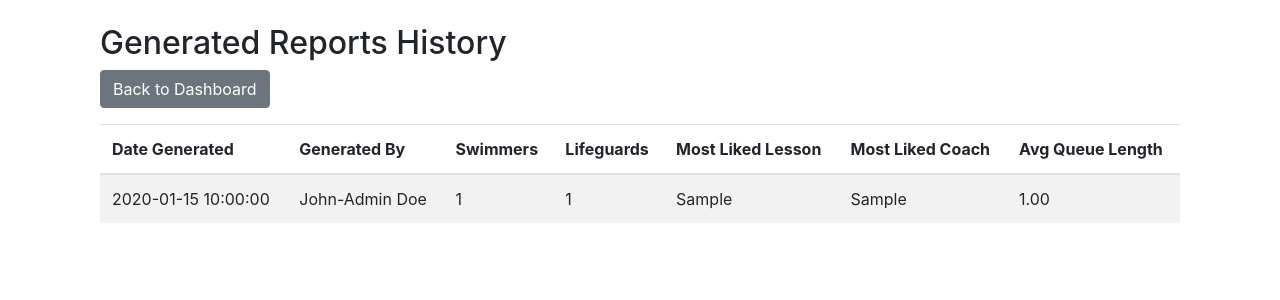
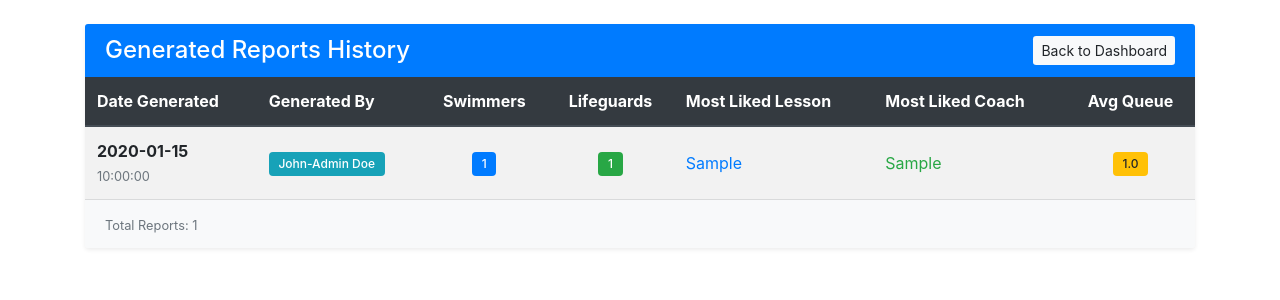
Before and after one commit to uygararas/pool_registration_system, a Flask app: page /view_reports in a window 1280 px wide. Shown: the top 300 px of the page. Run offline with Flask 3, Linux system fonts and the light colour scheme; a user stored in the database is signed in; data comes from the database, SQL or seed files in the repository; tables that the repository leaves empty hold one stand-in row (values such as "Sample post"); data that the repository does not hold is empty; some libraries are stand-ins or nearby versions.

Commit message:
some ui and aggregate changes

```diff
--- a/app/app.py
+++ b/app/app.py
@@ -1694,40 +1694,54 @@ def generate_report():
         FROM lesson l
         JOIN lessonReview lr ON l.session_id = lr.lesson_id
         JOIN review r ON lr.review_id = r.review_id
-        GROUP BY l.session_id
-        ORDER BY AVG(r.rating) DESC
+        GROUP BY l.session_id, l.session_type
+        HAVING AVG(r.rating) = (
+            SELECT MAX(avg_rating)
+            FROM (
+                SELECT AVG(r2.rating) as avg_rating
+                FROM lesson l2
+                JOIN lessonReview lr2 ON l2.session_id = lr2.lesson_id
+                JOIN review r2 ON lr2.review_id = r2.review_id
+                GROUP BY l2.session_id
+            ) as avg_ratings
+        )
         LIMIT 1;
         """)
         most_liked_lesson = cursor.fetchone()
         most_liked_lesson = most_liked_lesson[0] if most_liked_lesson else "No data"
 
-        # Most liked coach
+        # Most liked coach - UPDATED to use MAX
         cursor.execute("""
         SELECT u.forename, u.surname
         FROM user u
         JOIN coachReview cr ON u.user_id = cr.coach_id
         JOIN review r ON cr.review_id = r.review_id
-        GROUP BY u.user_id
-        ORDER BY AVG(r.rating) DESC
+        GROUP BY u.user_id, u.forename, u.surname
+        HAVING AVG(r.rating) = (
+            SELECT MAX(avg_rating)
+            FROM (
+                SELECT AVG(r2.rating) as avg_rating
+                FROM coachReview cr2
+                JOIN review r2 ON cr2.review_id = r2.review_id
+                GROUP BY cr2.coach_id
+            ) as avg_ratings
+        )
         LIMIT 1
         """)
         most_liked_coach = cursor.fetchone()
         most_liked_coach = f"{most_liked_coach[0]} {most_liked_coach[1]}" if most_liked_coach else "No data"
 
-        # Average queue length - UPDATED QUERY
+        # Average queue length - Using COUNT and AVG
         cursor.execute("""
-            SELECT COUNT(*) as queue_count, lesson_id
-            FROM swimmerWaitQueue
-            GROUP BY lesson_id
-            """)
-        queue_counts = cursor.fetchall()
-
-        # Calculate average queue length
-        if queue_counts:
-            total_queue_length = sum(count[0] for count in queue_counts)
-            average_queue_length = round(total_queue_length / len(queue_counts), 2)
-        else:
-            average_queue_length = 0
+            SELECT AVG(queue_count) as avg_queue_length
+            FROM (
+                SELECT COUNT(*) as queue_count
+                FROM swimmerWaitQueue
+                GROUP BY lesson_id
+            ) as queue_counts
+        """)
+        result = cursor.fetchone()
+        average_queue_length = round(result[0], 2) if result[0] else 0
 
         # Save report to database
         try:
@@ -1742,7 +1756,7 @@ def generate_report():
                     average_queue_length
                 ) VALUES (%s, NOW(), %s, %s, %s, %s, %s)
             """, (
-                session['user_id'],  # Changed from session['id'] to session['user_id']
+                session['user_id'],
                 number_of_swimmer,
                 number_of_lifeguard,
                 most_liked_lesson,
@@ -1752,7 +1766,6 @@ def generate_report():
             mysql.connection.commit()
             flash('Report generated and saved successfully!', 'success')
         except Exception as e:
-            # Log the error but don't stop the report from being displayed
             print(f"Error saving report: {e}")
             mysql.connection.rollback()
             flash('Error saving report to database!', 'danger')
--- a/app/templates/view_reports.html
+++ b/app/templates/view_reports.html
@@ -3,43 +3,119 @@
 {% block title %}View Reports{% endblock %}
 
 {% block content %}
-<div class="container mt-4">
-    <h2>Generated Reports History</h2>
-    <a href="{{ url_for('admin_homepage') }}" class="btn btn-secondary mb-3">Back to Dashboard</a>
+<!-- Add Bootstrap 4 compatible styling -->
+<div class="mt-4">
+    <div class="card">
+        <div class="card-header bg-primary text-white d-flex justify-content-between align-items-center">
+            <h2 class="h4 mb-0">Generated Reports History</h2>
+            <a href="{{ url_for('admin_homepage') }}" class="btn btn-light btn-sm">
+                Back to Dashboard
+            </a>
+        </div>
 
+        <div class="card-body p-0">
+            {% if reports %}
             <div class="table-responsive">
-        <table class="table table-striped">
-            <thead>
+                <table class="table table-hover table-striped mb-0">
+                    <thead class="thead-dark">
                         <tr>
                             <th>Date Generated</th>
                             <th>Generated By</th>
-                    <th>Swimmers</th>
-                    <th>Lifeguards</th>
+                            <th class="text-center">Swimmers</th>
+                            <th class="text-center">Lifeguards</th>
                             <th>Most Liked Lesson</th>
                             <th>Most Liked Coach</th>
-                    <th>Avg Queue Length</th>
+                            <th class="text-center">Avg Queue</th>
                         </tr>
                     </thead>
                     <tbody>
                         {% for report in reports %}
                         <tr>
-                    <td>{{ report[2].strftime('%Y-%m-%d %H:%M:%S') }}</td>
-                    <td>{{ report[8] }} {{ report[9] }}</td>
-                    <td>{{ report[3] }}</td>
-                    <td>{{ report[4] }}</td>
-                    <td>{{ report[5] }}</td>
-                    <td>{{ report[6] }}</td>
-                    <td>{{ report[7] }}</td>
+                            <td>
+                                <div class="font-weight-bold">{{ report[2].strftime('%Y-%m-%d') }}</div>
+                                <small class="text-muted">{{ report[2].strftime('%H:%M:%S') }}</small>
+                            </td>
+                            <td>
+                                <span class="badge badge-info">
+                                    {{ report[8] }} {{ report[9] }}
+                                </span>
+                            </td>
+                            <td class="text-center">
+                                <span class="badge badge-primary">{{ report[3] }}</span>
+                            </td>
+                            <td class="text-center">
+                                <span class="badge badge-success">{{ report[4] }}</span>
+                            </td>
+                            <td>
+                                <span class="text-primary">{{ report[5] }}</span>
+                            </td>
+                            <td>
+                                <span class="text-success">{{ report[6] }}</span>
+                            </td>
+                            <td class="text-center">
+                                <span class="badge badge-warning">
+                                    {{ "%.1f"|format(report[7]) }}
+                                </span>
+                            </td>
                         </tr>
                         {% endfor %}
                     </tbody>
                 </table>
             </div>
-
-    {% if not reports %}
-    <div class="alert alert-info">
-        No reports have been generated yet.
+            {% else %}
+            <div class="alert alert-info m-3" role="alert">
+                No reports have been generated yet. Generate your first report from the admin dashboard!
             </div>
             {% endif %}
         </div>
+
+        {% if reports %}
+        <div class="card-footer text-muted">
+            <small>Total Reports: {{ reports|length }}</small>
+        </div>
+        {% endif %}
+    </div>
+</div>
+
+<style>
+    .card {
+        box-shadow: 0 0.125rem 0.25rem rgba(0, 0, 0, 0.075);
+        border-radius: 0.25rem;
+        border: none;
+    }
+
+    .card-header {
+        border-bottom: none;
+    }
+
+    .table th {
+        border-top: none;
+    }
+
+    .badge {
+        padding: 0.5em 0.8em;
+        font-weight: 500;
+    }
+
+    .table td {
+        vertical-align: middle;
+    }
+
+    .table-hover tbody tr:hover {
+        background-color: rgba(0,0,0,.075);
+    }
+
+    .btn-light {
+        border: none;
+    }
+
+    .btn-light:hover {
+        background-color: rgba(255,255,255,0.9);
+    }
+
+    .card-footer {
+        background-color: #f8f9fa;
+        border-top: 1px solid rgba(0,0,0,.125);
+    }
+</style>
 {% endblock %}
```
Lines whose indentation alone changed are shown as unchanged.
